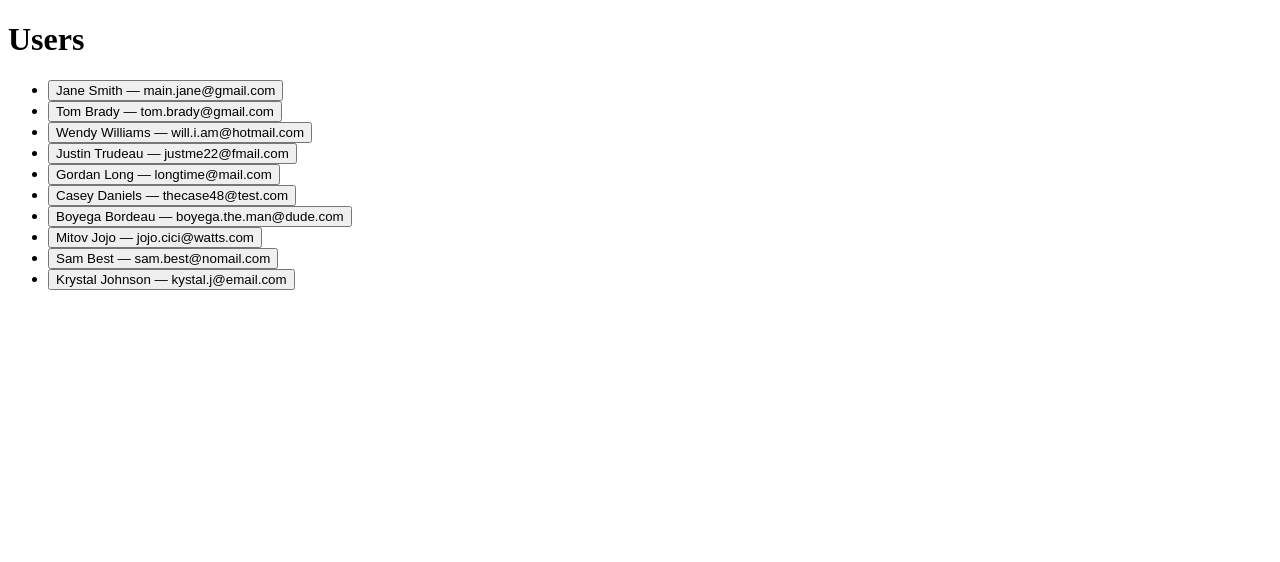
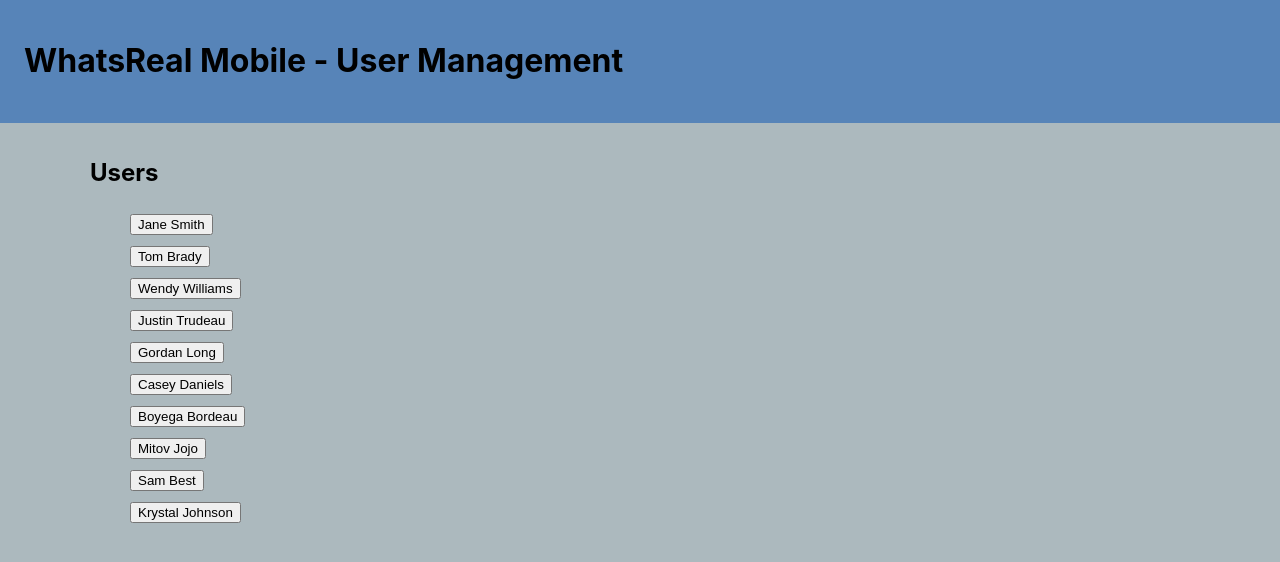
Before and after one commit to joshrtust/WhatsReal-Mobile-Software-Development-Challenge, an Angular app: page /users in a window 1280 px wide. Shown: the top 562 px of the page. Built offline with nearby package versions, Linux system fonts and the light colour scheme; data requests are answered from the project's data file.

Commit message:
feat: clean dropdown, show all data, add some pizazz (colours)

```diff
--- a/src/app/app.html
+++ b/src/app/app.html
@@ -1 +1,7 @@
-<router-outlet />
+<header class="app-header">
+  <h1>WhatsReal Mobile - User Management</h1>
+</header>
+
+<main>
+  <router-outlet />
+</main>
--- a/src/app/app.scss
+++ b/src/app/app.scss
@@ -0,0 +1,15 @@
+.app-header {
+  background: var(--main-colour);
+  color: black;
+  padding: 1rem 1.5rem;
+
+  h1 {
+    font-size: 2rem;
+  }
+}
+
+main {
+  max-width: 1100px;
+  margin: 2rem auto;
+  padding: 0 1rem;
+}
--- a/src/app/users/list-item/list-item.html
+++ b/src/app/users/list-item/list-item.html
@@ -1,10 +1,14 @@
-<button type="button" (click)="toggle.emit()" [attr.aria-expanded]="expanded()">
-  {{ user().name }} — {{ user().email }}
+<button type="button" class="user-row" (click)="toggle.emit()">
+  <span class="name">{{ user().name }}</span>
 </button>
 
 @if (expanded()) {
-  <div class="details">
-    <p>{{ user().name }}</p>
-    <p>{{ user().email }}</p>
-  </div>
+    <div class="details">
+    <p><strong>Email:</strong> {{ user().email }}</p>
+    <p><strong>Age:</strong> {{ user().age }}</p>
+    <p><strong>Status:</strong> {{ user().plan.status }}</p>
+    <p><strong>Plan:</strong> {{ user().plan.description }}</p>
+    <p><strong>Conference calling:</strong> {{ user().plan.features.conferenceCalling ? 'Yes' : 'No' }}</p>
+    <p><strong>Call waiting:</strong> {{ user().plan.features.callWaiting ? 'Yes' : 'No' }}</p>
+    <p><strong>Voicemail:</strong> {{ user().plan.features.voicemail ? 'Yes' : 'No' }}</p></div>
 }
--- a/src/app/users/list-item/list-item.scss
+++ b/src/app/users/list-item/list-item.scss
@@ -0,0 +1,6 @@
+.details {
+    display: grid;
+    dd {
+        margin: 0;
+    }
+}
--- a/src/app/users/list/list.html
+++ b/src/app/users/list/list.html
@@ -1,11 +1,11 @@
-<h1>Users</h1>
+<h2>Users</h2>
 
 @if (loading()) {
   <p>Users are loading...</p>
 } @else if (error()) {
   <p>{{ error() }}</p>
 } @else {
-  <ul>
+  <ul class = "user-list">
     @for (user of users(); track user.id) {
       <li>
         <app-list-item
--- a/src/app/users/list/list.scss
+++ b/src/app/users/list/list.scss
@@ -0,0 +1,6 @@
+.user-list {
+  list-style: none;
+  display: flex;
+  flex-direction: column;
+  gap: 0.5rem;
+}
--- a/src/styles.scss
+++ b/src/styles.scss
@@ -1 +1,12 @@
-/* You can add global styles to this file, and also import other style files */
+:root {
+  --main-colour: #5784b8;
+  --background-colour: #acb9be;
+  --radius: 8px;
+}
+
+body {
+  margin: 0;
+  background:fixed var(--background-colour);
+  font-family: 'Plus Jakarta Sans', -apple-system, BlinkMacSystemFont, sans-serif;
+  line-height: 1.5;
+}
```
